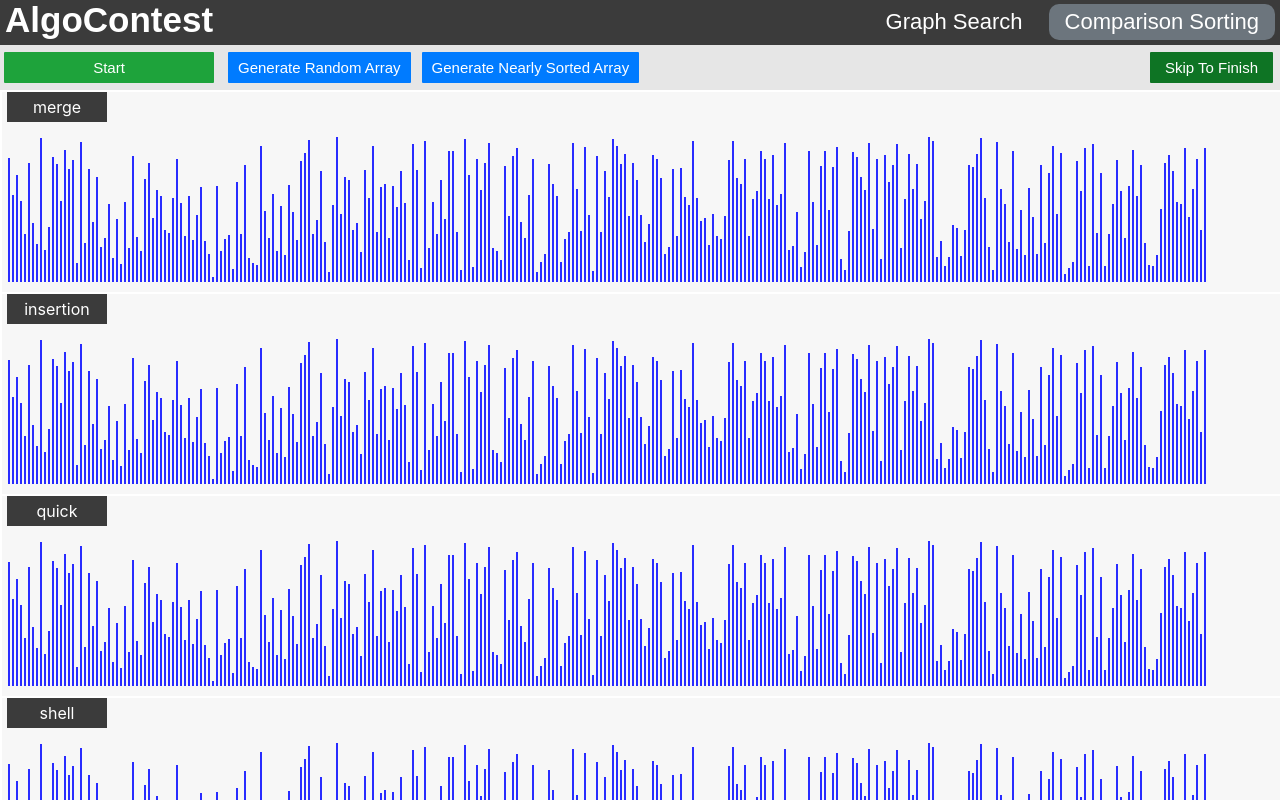
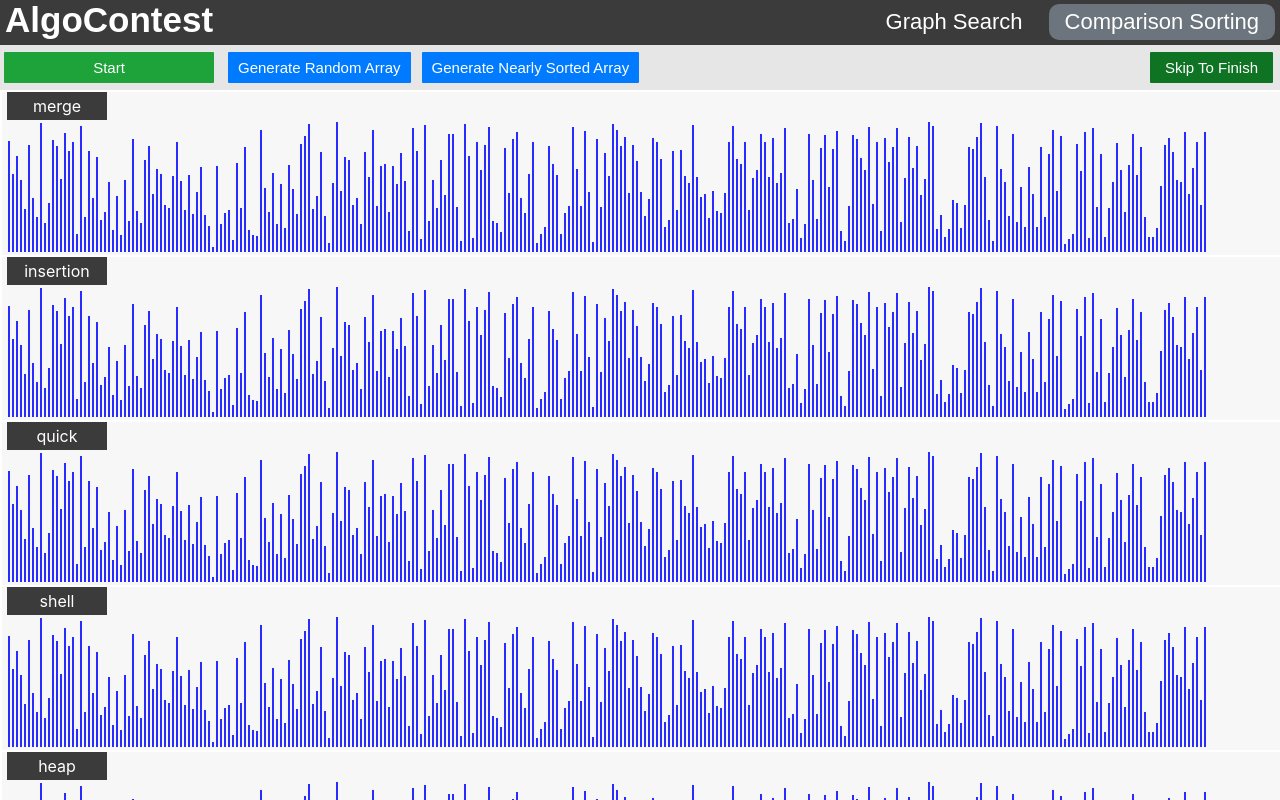
Before and after one commit to benshinnick/algorithm-contest, a React (Create React App) app: page / in a window 1280 px wide. Shown: the top 800 px of the page. Built offline with nearby package versions, Linux system fonts and the light colour scheme.

Commit message:
Made the page more compact so that it is easier to see all contestants

```diff
--- a/src/AlgoContest/SortContest.jsx
+++ b/src/AlgoContest/SortContest.jsx
@@ -3,7 +3,7 @@ import SortVisualizer from './SortVisualizer.jsx';
 import './css/SortContest.css';
 
 const ARRAY_MIN_VALUE = 5;
-const ARRAY_MAX_VALUE = 145;
+const ARRAY_MAX_VALUE = 130;
 const INITIAL_ARRAY_SIZE = 300;
 const INITIAL_NUM_OF_CONTESTANTS = 7;
 
--- a/src/AlgoContest/SortVisualizer.jsx
+++ b/src/AlgoContest/SortVisualizer.jsx
@@ -16,7 +16,7 @@ const FINISHED_SORTING_BACKGROUND_COLOR = '#edfff2'; // light green
 
 export default class SortVisualizer extends React.Component {
 
-    static ANIMATION_SPEED_MS = 1;
+    static ANIMATION_SPEED_MS = 2;
     static ANIMATION_DELAY_MS = 3000;
 
     constructor(props) {
@@ -189,10 +189,7 @@ export default class SortVisualizer extends React.Component {
             }
             else if(animationCode === 'cf') {
                 setTimeout(() => {
-                    let pivotIndex = animationStepInfo[2];
-                    if(barOneIndex !== pivotIndex) {
-                        barOneStyle.backgroundColor = PRIMARY_COLOR;
-                    }
+                    barOneStyle.backgroundColor = PRIMARY_COLOR;
                 }, currentStepNumber * SortVisualizer.ANIMATION_SPEED_MS + SortVisualizer.ANIMATION_DELAY_MS);
             }
         }
--- a/src/AlgoContest/css/SortVisualizer.css
+++ b/src/AlgoContest/css/SortVisualizer.css
@@ -4,7 +4,7 @@
     border-style: solid hidden hidden hidden;
     border-width: 2px;
     border-color: white;
-    height: 200px;
+    height: 163px;
     margin-left: 2px;
 }
 
@@ -18,9 +18,9 @@
     width: 70px;
     font-size: 16px;
     padding-left: 15px;
-    padding-top: 5px;
+    padding-top: 4px;
     padding-right: 15px;
-    padding-bottom: 5px;
+    padding-bottom: 4px;
     margin-left: 5px;
     margin-top: 0px;
     margin-right: 0px;
@@ -74,7 +74,7 @@
 #array-container-1, #array-container-2, #array-container-3, #array-container-4,
 #array-container-5, #array-container-6, #array-container-7 {
     position: absolute;
-    padding-top: 15px;
+    padding-top: 2px;
     padding-right: 5px;
     padding-left: 5px;
     padding-bottom: 10px;
```
